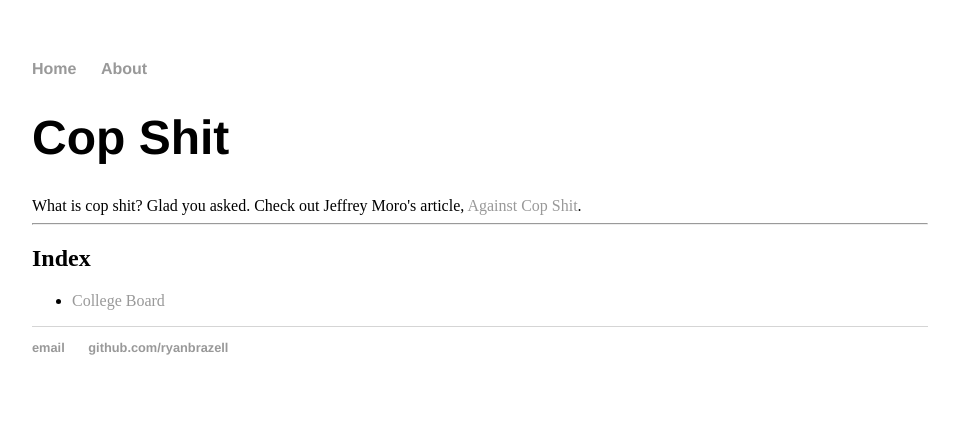
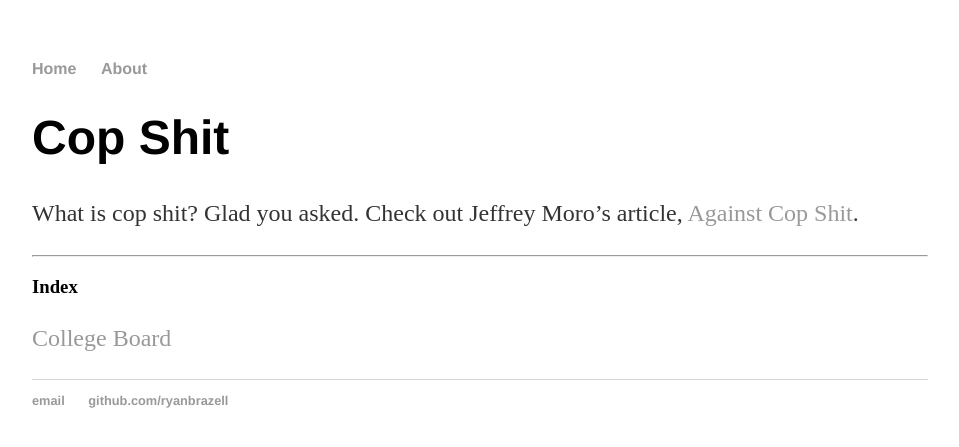
Before and after one commit to ryanbrazell/ryanbrazell.github.io, a Jekyll site: the page built from index.md, in a window 1280 px wide. Shown: the top 447 px of the page, without its empty margins (160-1119 px from the left). Built offline with Jekyll 4.4.1, drawn with Linux system fonts in a browser that asks for light colours.

Commit message:
switched from html to md

```diff
--- a/index.html
+++ b/index.md
@@ -2,14 +2,12 @@
 layout: default
 title: Cop Shit
 ---
-<h1>{{ page.title }}</h1>
+# {{ page.title }}
 
 What is cop shit? Glad you asked. Check out Jeffrey Moro's article, <a href="https://jeffreymoro.com/blog/2020-02-13-against-cop-shit/" target="_blank">Against Cop Shit</a>.
 
 <hr />
 
-<h2>Index</h2>
+### Index
 
-<ul>
-	<li><a href="http://copshit.net/2020/08/03/college-board">College Board</a></li>
-<ul>
+[College Board](http://copshit.net/2020/08/03/college-board)
```
